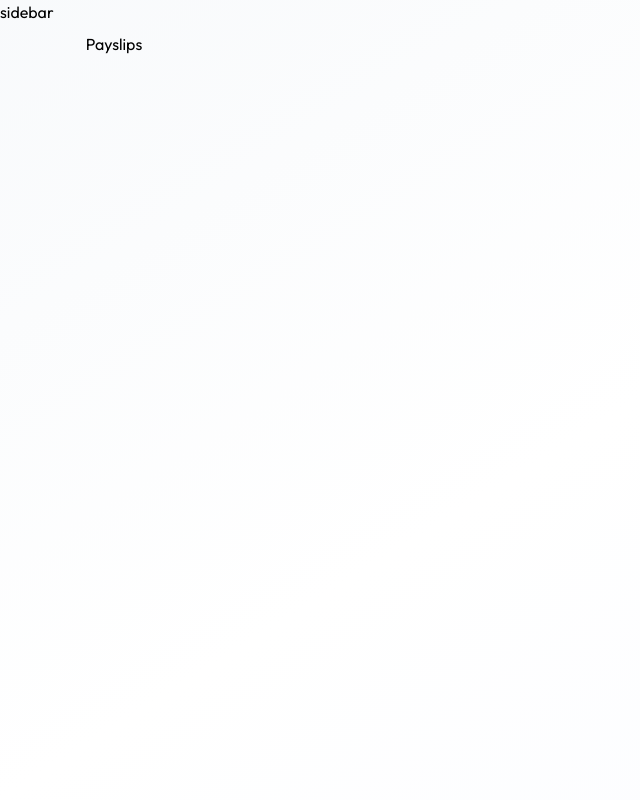
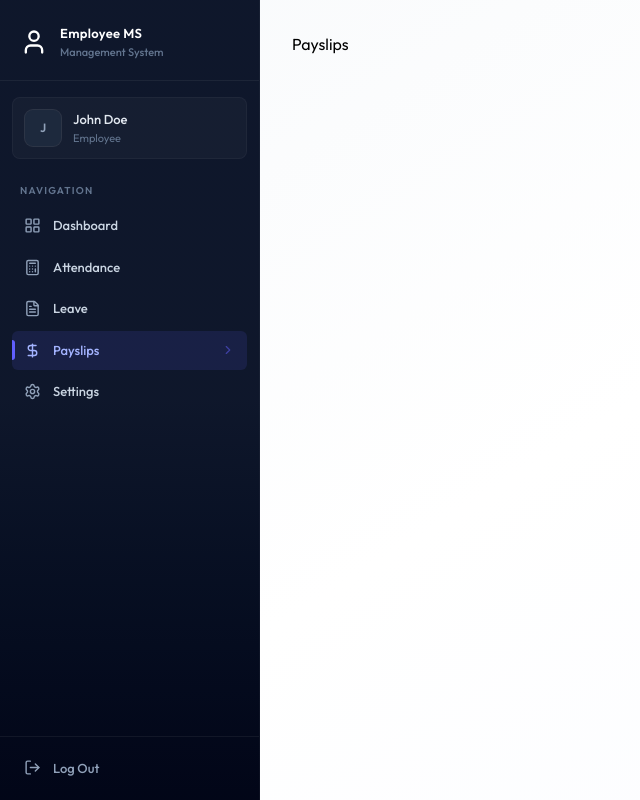
Before and after one commit to S264-max/fullstack-EMS, a React (Vite) app in the folder client/: page /payslips in a window 1280 px wide. Shown: the whole page, without its empty margins (0-640 px from the left). Built offline with nearby package versions, Linux system fonts and the light colour scheme.

Commit message:
sidebar UI completed

```diff
--- /dev/null
+++ b/client/src/components/Sidebar.jsx
@@ -0,0 +1,139 @@
+import React, { useEffect, useState } from 'react'
+import {Link, useLocation} from 'react-router-dom'
+import { dummyProfileData } from '../assets/assets'
+import { CalculatorIcon, ChevronRightIcon, DollarSignIcon, FileTextIcon, LayoutGridIcon, LogOutIcon, MenuIcon, SettingsIcon, UserIcon, XIcon } from 'lucide-react'
+
+const Sidebar = () => {
+    const {pathname}=useLocation()
+    const [userName,setUserName]=useState('')
+    const [mobileOpen,setMobileOpen]=useState(false)
+
+    useEffect(()=>{
+        setUserName(dummyProfileData.firstName + " " +dummyProfileData.lastName)
+    },[])
+
+    // close mobile sidebar on route change
+    useEffect(()=>{
+        setMobileOpen(false)
+    },[pathname])
+
+    const role= "" || "EMPLOYEE";
+    const navItems =[
+        {name: "Dashboard" , href:"/dashboard" , icon: LayoutGridIcon},
+        role=== "ADMIN" ?
+        {name: "Employees" , href:"/employees" , icon: UserIcon} :
+        {name: "Attendance" , href:"/attendance" , icon: CalculatorIcon},
+        {name: "Leave" , href:"/leave" , icon: FileTextIcon},
+        {name: "Payslips" , href:"/payslips" , icon: DollarSignIcon},
+        {name: "Settings" , href:"/settings" , icon: SettingsIcon}
+    ]
+     const handleLogout =()=>{
+        window.location.href= "/login"
+     }
+    const sidebarContent= (
+        <>
+            {/* brand - header */}
+                <div className='px-5 pt-6 pb-5 border-b border-white/6'>
+                    <div className='flex items-center justify-between'>
+                        <div className='flex items-center gap-3'>
+                            <UserIcon className='text-white size-7' />
+                                <div>
+                                    <p className='font-semibold text-[13px] text-white tracking-wide'>Employee MS</p>
+                                    <p className='text-[11px] text-slate-500 font-medium'>Management System</p>
+                                </div>
+                        </div>
+                        {/* close menu on mobile */}
+                        <button onClick={()=>setMobileOpen(false)} className='lg:hidden text-slate-400 hover:text-white p-1'>
+                            <XIcon size={20}/>
+                        </button>
+
+                    </div>
+                </div>
+
+            {/* user profile card */}
+                {userName && (
+                    <div className='mx-3 mt-4 mb-1 p-3 rounded-lg bg-white/3 border border-white/4'>
+                        <div className='flex items-center gap-3'>
+                            <div className='w-9 h-9 rounded-lg bg-slate-800 flex items-center justify-center ring-1 ring-white/10 shrink-0'>
+                                <span className='text-slate-400 text-xs font-semibold'>
+                                    {userName.charAt(0).toUpperCase()}
+                                </span>
+                            </div>
+                            <div className='min-w-0'>
+                                <p className='text-[13px] font-medium text-slate-200 truncate'>{userName}</p>
+                                <p className='text-[11px] text-slate-500 truncate'>{role=== "ADMIN" ? "Administrator" : "Employee"}</p>
+                            </div>
+                        </div>
+                    </div>
+                )}
+
+            {/* section label */}
+                <div className='px-5 pt-5 pb-2'>
+                    <p className='text-[10px] font-semibold uppercase tracking-[0.12em] text-slate-500'>Navigation</p>
+                </div>
+
+            {/* navigation list  */}
+                <div className='flex-1 px-3 space-y-0.5 overflow-y-auto'>
+                    {navItems.map((item)=>{
+                        const isActive =pathname.startsWith(item.href)
+                        return(
+                            <Link key={item.name} to={item.href} className={`
+                              group flex items-center gap-3 px-3 py-2.5 rounded-md text-[13px]
+                              font-medium transition-all duration-150 relative ${isActive ? "bg-indigo-500/12 text-indigo-300"
+                                : "text-slate-300 hover:text-white hover:bg-white/4"
+                              }`}>
+                                {/* it will highlight the active menu */}
+                                {isActive && <div className='absolute left-0 top-1/2 -translate-y-1/2 w-[3px] h-5
+                                 rounded-r-full bg-indigo-500' />}
+                                 <item.icon className={`w-[17px] h-[17px] hrink-0
+                                    ${isActive ? "text-indigo-300" : "text-slate-400 group-hover:text-slate-300"}`} />
+                                    <span className='flex-1'>{item.name}</span>
+                                    {isActive && <ChevronRightIcon className="w-3.5 h-3.5 text-indigo-500/50" />}
+                            </Link>
+                        )
+                    })}
+
+                </div>
+
+            {/* logout */}
+                 <div className="p-3 border-t border-white/6">
+                    <button onClick={handleLogout} className='flex item-center gap-3 w-full px-3 py-2.5 rounded-md text-[13px]
+                     font-medium text-slate-400 hover:text-rose-400 hover:bg-rose-500/8 transition-all duration-150'>
+                        <LogOutIcon className="w-[17px] h-[17px]" />
+                        <span>Log Out</span>
+                    </button>
+
+                 </div>
+        </>
+    )
+
+  return (
+   <>
+   {/* mobile hamburger button */}
+        <button onClick={()=>setMobileOpen(true)}
+        className='lg:hidden fixed top-4 left-4 z-50 p-2 bg-slate-900 text-white rounded-lg shadow-lg border border-white/10'>
+                <MenuIcon  size={20}/>
+        </button>
+
+    {/* mobile overlay */}
+
+        {mobileOpen && <div className='lg:hidden fixed inset-0 bg-black/60 backdrop-blur-sm z-40'
+        onClick={()=>setMobileOpen(false)} />}
+
+    {/* sidebar-desktop */}
+            <aside className='hidden lg:flex flex-col h-full w-[260px] bg-linear-to-b from-slate-900 via-slate-900 to-slate-950 text-white
+             shrink-0 border-r border-white/4'>
+                {sidebarContent}
+            </aside>
+
+    {/* sidebar- mobile */}
+            <aside className={`lg:hidden fixed inset-y-0 left-0 w-72 bg-linear-to-b from-slate-900
+                via-slate-900 to-slate-950 text-white z-50 flex flex-col transform transition-transform duration-300
+                ${mobileOpen ? "translate-x-0" : "-translate-x-full"}`}>
+                {sidebarContent}
+            </aside>
+   </>
+  )
+}
+
+export default Sidebar
--- a/client/src/pages/Layout.jsx
+++ b/client/src/pages/Layout.jsx
@@ -1,11 +1,12 @@
 //this page will create sidebar for every page we will mount this sidebar in every page
 
 import { Outlet } from "react-router-dom"
+import Sidebar from "../components/Sidebar"
 
 const Layout = () => {
   return (
     <div className="flex h-screen bg-linear-to-br from-slate-50 via-white to-indigo-50/30">
-      <p>sidebar</p>
+       <Sidebar />
       <main className="flex-1 overflow-y-auto">
         <div className="p-4 pt-16 sm:p-6 sm:pt-6 lg:p-8 max-w-400 mx-auto">
           <Outlet />
```
